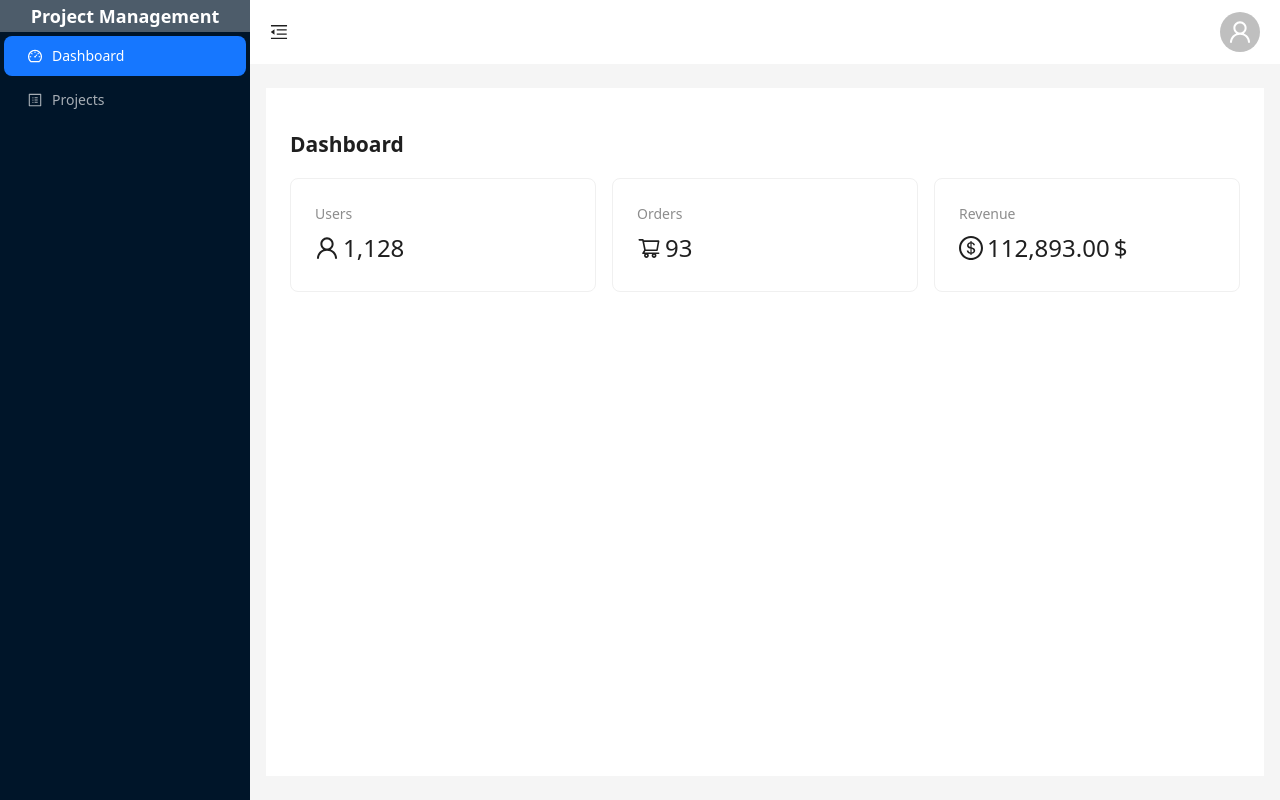
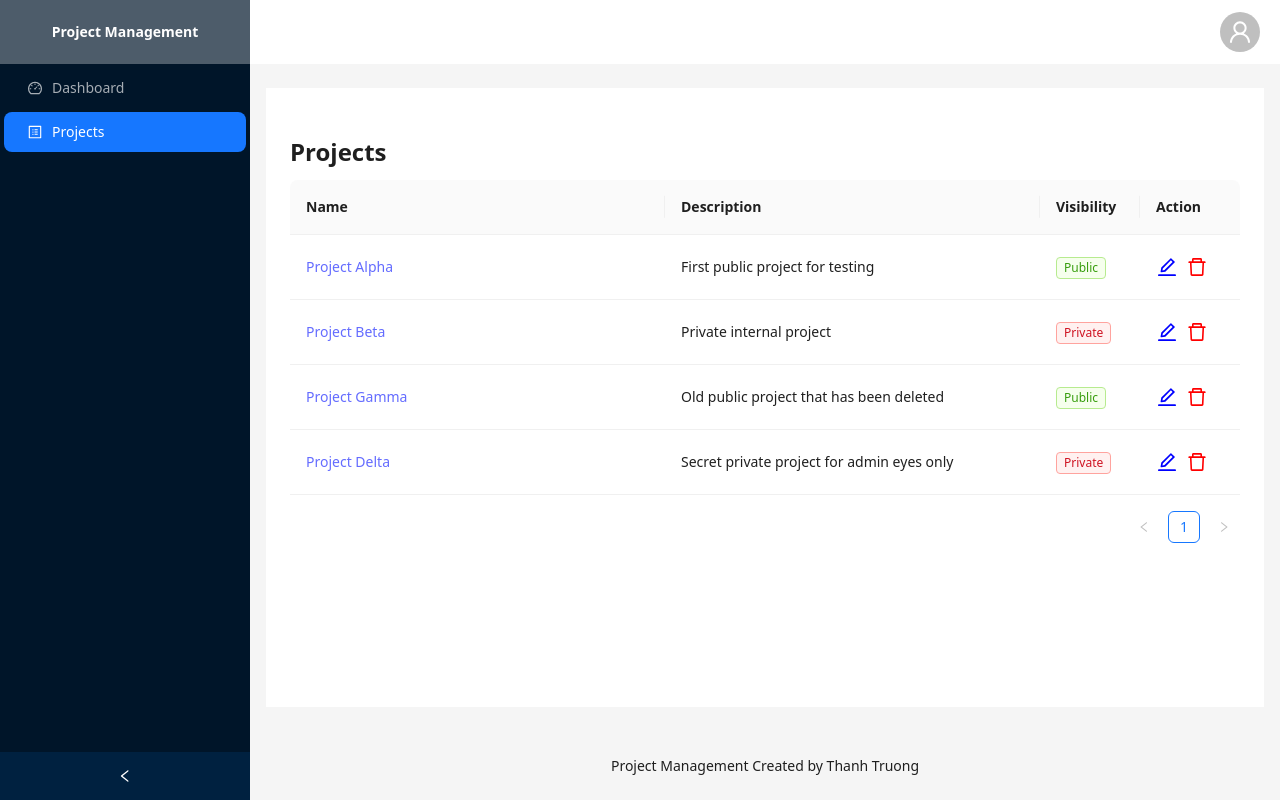
Before and after one commit to tvthanh-2007/project_management_fe, a React (Vite) app: page /projects in a window 1280 px wide. Before the commit this address led to /dashboard. Built offline with nearby package versions, Linux system fonts and the light colour scheme.

Commit message:
feature.add_project_list_and_handle_menu

```diff
--- /dev/null
+++ b/src/components/MainLayout.scss
@@ -0,0 +1,29 @@
+.sider-title {
+  height: 64px;
+  background: rgba(255, 255, 255, 0.3);
+  color: white;
+  text-align: center;
+  line-height: 64px;
+  font-weight: bold;
+  font: 18;
+}
+
+.header-layout {
+  background: #fff;
+  display: flex;
+  justify-content: end;
+  align-items: center;
+  padding-right: 20px,
+}
+
+
+.content-layout {
+  margin: 24px 16px;
+  padding: 24px;
+  background: #fff;
+  min-height: 280px;
+}
+
+.footer-layout {
+  text-align: center;
+}
--- a/src/components/MainLayout.tsx
+++ b/src/components/MainLayout.tsx
@@ -1,115 +1,67 @@
-import React, { useState } from 'react';
+import { useState } from 'react';
 import { Layout, Menu, Dropdown, Avatar } from 'antd';
-import {
-  MenuFoldOutlined,
-  MenuUnfoldOutlined,
-  UserOutlined,
-  DashboardOutlined,
-  LogoutOutlined,
-  ProfileOutlined,
-} from '@ant-design/icons';
-import { useNavigate, Outlet } from 'react-router-dom';
+import { UserOutlined, DashboardOutlined, LogoutOutlined, ProfileOutlined } from '@ant-design/icons';
+import { useNavigate, Outlet, useLocation } from 'react-router-dom';
+import './MainLayout.scss'
+import { Footer } from 'antd/es/layout/layout';
 
 const { Header, Sider, Content } = Layout;
+
+const menuItems = [
+  { key: 'dashboard', icon: <DashboardOutlined />, label: 'Dashboard', path: '/dashboard' },
+  { key: 'project', icon: <ProfileOutlined />, label: 'Projects', path: '/projects' },
+];
+
+const getSelectedKey = (pathname: string): string => {
+  if (pathname.startsWith('/dashboard')) return 'dashboard';
+  if (pathname.startsWith('/projects')) return 'project';
+  return 'dashboard'; // mặc định
+};
 
 const MainLayout = () => {
   const [collapsed, setCollapsed] = useState(false);
   const navigate = useNavigate();
+  const location = useLocation();
+  const toggle = () => setCollapsed(!collapsed);
 
-  const toggle = () => {
-    setCollapsed(!collapsed);
+  const currentPath = location.pathname;
+  const selectedKey = getSelectedKey(currentPath);
+
+  const onMenuClick = ({ key }: { key: string }) => {
+    navigate(menuItems.find(i => i.key === key)?.path || "/");
   };
 
-  const menuItems = [
-    { key: 'dashboard', icon: <DashboardOutlined />, label: 'Dashboard' },
-    { key: 'project', icon: <ProfileOutlined />, label: 'Projects' },
+
+  const menuProfiles = [
+    { key: 'logout', icon: <LogoutOutlined />, label: 'Logout', path: "/login" },
   ];
 
-  const onMenuClick = ({ key }: { key: string }) => {
-    if (key === 'dashboard') {
-      navigate('/dashboard');
-    }
-
-    if (key === 'project') {
-      navigate('/login'); // test
-    }
+  const menuProfileProps = {
+    items: menuProfiles,
+    onClick: ({ key }: { key: string }) => {
+      console.log(key)
+      navigate(menuProfiles.find(i => i.key === key)?.path || currentPath);
+    },
   };
-
-  const userMenu = (
-    <Menu
-      onClick={({ key }) => {
-        if (key === 'logout') {
-          // handle logout logic
-          navigate('/login');
-        }
-      }}
-      items={[
-        { key: 'logout', icon: <LogoutOutlined />, label: 'Logout' },
-      ]}
-    />
-  );
 
   return (
     <Layout style={{ minHeight: '100vh' }}>
-      <Sider width={250} trigger={null} collapsible collapsed={collapsed}>
-        <div
-          style={{
-            height: 32,
-            background: 'rgba(255, 255, 255, 0.3)',
-            color: 'white',
-            textAlign: 'center',
-            lineHeight: '32px',
-            fontWeight: 'bold',
-            fontSize: 18,
-          }}
-        >
-          {collapsed ? 'PM' : 'Project Management'}
-        </div>
-        <Menu
-          theme="dark"
-          mode="inline"
-          defaultSelectedKeys={['dashboard']}
-          items={menuItems}
-          onClick={onMenuClick}
-        />
+      <Sider theme="dark" collapsible collapsed={collapsed} width={250} onCollapse={toggle}>
+        <div className="sider-title">{collapsed ? 'PM' : 'Project Management'}</div>
+        <Menu mode="inline" defaultSelectedKeys={[selectedKey]} items={menuItems} theme="dark" onClick={onMenuClick}/>
       </Sider>
       <Layout>
-        <Header
-          style={{
-            padding: 0,
-            background: '#fff',
-            display: 'flex',
-            justifyContent: 'space-between',
-            alignItems: 'center',
-            paddingRight: 20,
-          }}
-        >
-          {React.createElement(
-            collapsed ? MenuUnfoldOutlined : MenuFoldOutlined,
-            {
-              className: 'trigger',
-              onClick: toggle,
-              style: { paddingLeft: 20, fontSize: 18 },
-            }
-          )}
-          <Dropdown overlay={userMenu}>
-            <Avatar
-              style={{ cursor: 'pointer' }}
-              icon={<UserOutlined />}
-              size="large"
-            />
+        <Header className="header-layout" >
+          <Dropdown menu={menuProfileProps} trigger={['click']}>
+            <Avatar className="point-cursor" icon={<UserOutlined />} size="large"/>
           </Dropdown>
         </Header>
-        <Content
-          style={{
-            margin: '24px 16px',
-            padding: 24,
-            background: '#fff',
-            minHeight: 280,
-          }}
-        >
-          <Outlet /> {/* Nơi render các trang con như Dashboard */}
+
+        <Content className="content-layout">
+          <Outlet /> {/* renden children as Dashboard */}
         </Content>
+
+        <Footer className="footer-layout">Project Management Created by Thanh Truong</Footer>
       </Layout>
     </Layout>
   );
--- /dev/null
+++ b/src/components/project/ProjectList.tsx
@@ -0,0 +1,111 @@
+import { Button, Space, Table, Tag } from "antd";
+import { VISIBILITY_MAP } from "../../constants/project";
+import type { VisibilityKey } from "../../constants/project";
+import type { Project } from "../../interface/project";
+import { DeleteOutlined, EditOutlined } from "@ant-design/icons";
+import Title from "antd/es/typography/Title";
+
+interface Props {
+  role: string;
+  onEdit: (record: Project) => void;
+  onDelete: (record: Project) => void;
+  onView: (record: Project) => void;
+}
+
+const ProjectList = ({ role, onEdit, onDelete, onView } : Props) => {
+  /* eslint-disable @typescript-eslint/no-explicit-any */
+  let columns: any[] = [
+    {
+      title: "Name",
+      dataIndex: "name",
+      key: "name",
+      render: (text: string, record: Project) => (
+        <a onClick={() => onView(record)}>{text}</a>
+      ),
+    },
+    {
+      title: "Description",
+      dataIndex: "description",
+      key: "description",
+      ellipsis: true,
+    },
+    {
+      title: "Visibility",
+      dataIndex: "visibility",
+      key: "visibility",
+      width: "100px",
+      render: (visibility: VisibilityKey) => {
+        const { label, color } = VISIBILITY_MAP[visibility] || {};
+        return <Tag color={color}>{label}</Tag>
+      },
+    }
+  ];
+
+  if (role === "admin") {
+    columns = [
+      ...columns,
+      {
+        title: "Action",
+        dataIndex: "action",
+        key: "action",
+        fixed: "right",
+        width: "100px",
+        render: (_: any, record: Project) => {
+          return (
+            <Space size="small">
+              <Button type="link" className="no-padding-btn" onClick={() => onEdit(record)}>
+                <EditOutlined className="action-icon edit" color="blue"/>
+              </Button>
+              <Button type="link" danger className="no-padding-btn" onClick={() => onDelete(record)}>
+                <DeleteOutlined className="action-icon delete" color="red" />
+              </Button>
+            </Space>
+          )
+        },
+      }
+    ];
+  }
+  /* eslint-enable @typescript-eslint/no-explicit-any */
+
+  const projects: Project[]  = [
+    {
+      id: 1,
+      name: "Project Alpha",
+      description: "First public project for testing",
+      visibility: 0, // Public
+    },
+    {
+      id: 2,
+      name: "Project Beta",
+      description: "Private internal project",
+      visibility: 1, // Private
+    },
+    {
+      id: 3,
+      name: "Project Gamma",
+      description: "Old public project that has been deleted",
+      visibility: 0,
+    },
+    {
+      id: 4,
+      name: "Project Delta",
+      description: "Secret private project for admin eyes only",
+      visibility: 1,
+    },
+  ];
+
+  return (
+    <>
+      <Title level={3}>Projects</Title>
+      <Table
+        rowKey="id"
+        columns={columns}
+        dataSource={projects}
+        scroll={{ x: 768 }}
+        pagination={{ pageSize: 10 }}
+      />
+    </>
+  )
+}
+
+export default ProjectList;
--- /dev/null
+++ b/src/constants/project.ts
@@ -0,0 +1,6 @@
+export type VisibilityKey = 0 | 1;
+
+export const VISIBILITY_MAP: Record<VisibilityKey, { label: string; color: string }> = {
+  0: { label: "Public", color: "green" },
+  1: { label: "Private", color: "red" },
+}
--- a/src/index.css
+++ b/src/index.css
@@ -71,10 +71,31 @@ button:focus-visible {
   width: 100%;
 }
 
+.point-cursor {
+  cursor: pointer;
+}
+
 .ant-form-item-explain-error {
   text-align: left;
   font-size: 14px;
   color: red;
+}
+
+.action-icon {
+  font-size: 20px;
+  color: inherit; /* mặc định kế thừa */
+}
+
+.action-icon.edit {
+  color: blue;
+}
+
+.action-icon.delete {
+  color: red;
+}
+
+.no-padding-btn {
+  padding: 0 !important;
 }
 
 @media (prefers-color-scheme: light) {
--- /dev/null
+++ b/src/interface/project.ts
@@ -0,0 +1,8 @@
+import type { VisibilityKey } from "../constants/project";
+
+export interface Project {
+  id: number;
+  name: string;
+  description: string;
+  visibility: VisibilityKey; // 0 | 1
+}
--- /dev/null
+++ b/src/pages/Dashboard.scss
@@ -0,0 +1,3 @@
+.dashboard-card {
+  background-color: rgb(228 228 228);
+}
--- a/src/pages/Dashboard.tsx
+++ b/src/pages/Dashboard.tsx
@@ -1,17 +1,15 @@
 import { Card, Row, Col, Statistic } from 'antd';
-import {
-  UserOutlined,
-  ShoppingCartOutlined,
-  DollarOutlined,
-} from '@ant-design/icons';
+import { UserOutlined, ProductOutlined } from '@ant-design/icons';
+import './Dashboard.scss'
+import Title from 'antd/es/typography/Title';
 
 const Dashboard = () => {
   return (
     <div>
-      <h2>Dashboard</h2>
+      <Title level={3}>Dashboard</Title>
       <Row gutter={16}>
-        <Col span={8}>
-          <Card>
+        <Col span={12}>
+          <Card className="dashboard-card">
             <Statistic
               title="Users"
               value={1128}
@@ -19,23 +17,12 @@ const Dashboard = () => {
             />
           </Card>
         </Col>
-        <Col span={8}>
-          <Card>
+        <Col span={12}>
+          <Card className="dashboard-card">
             <Statistic
-              title="Orders"
+              title="Projects"
               value={93}
-              prefix={<ShoppingCartOutlined />}
-            />
-          </Card>
-        </Col>
-        <Col span={8}>
-          <Card>
-            <Statistic
-              title="Revenue"
-              value={112893}
-              prefix={<DollarOutlined />}
-              precision={2}
-              suffix="$"
+              prefix={<ProductOutlined />}
             />
           </Card>
         </Col>
--- /dev/null
+++ b/src/pages/project/ProjectListPage.tsx
@@ -0,0 +1,23 @@
+import ProjectList from "../../components/project/ProjectList"
+import type { Project } from "../../interface/project"
+
+const onView = (record: Project) => {
+  console.log("View", record);
+};
+
+const onEdit = (record: Project) => {
+  console.log("Edit", record);
+};
+
+const onDelete = (record: Project) => {
+  console.log("Delete", record);
+};
+
+
+const ProjectListPage = () => {
+  return (
+    <ProjectList role="admin" onEdit={onEdit} onDelete={onDelete} onView={onView}/>
+  )
+}
+
+export default ProjectListPage
--- a/src/routes/index.tsx
+++ b/src/routes/index.tsx
@@ -2,6 +2,7 @@ import { Routes, Route, Navigate } from 'react-router-dom'
 import LoginPage from '../pages/login/Login'
 import ProtectedRoute from './ProtectRouter';
 import Dashboard from '../pages/Dashboard';
+import ProjectList from '../pages/project/ProjectListPage';
 import MainLayout from '../components/MainLayout';
 
 const AppRoutes = () => {
@@ -14,6 +15,7 @@ const AppRoutes = () => {
         <Route path="/" element={<MainLayout />}>
           <Route index element={<Navigate to="/dashboard" />} />
           <Route path="dashboard" element={<Dashboard />} />
+          <Route path="projects" element={<ProjectList />} />
         </Route>
       </Route>
       <Route
```
